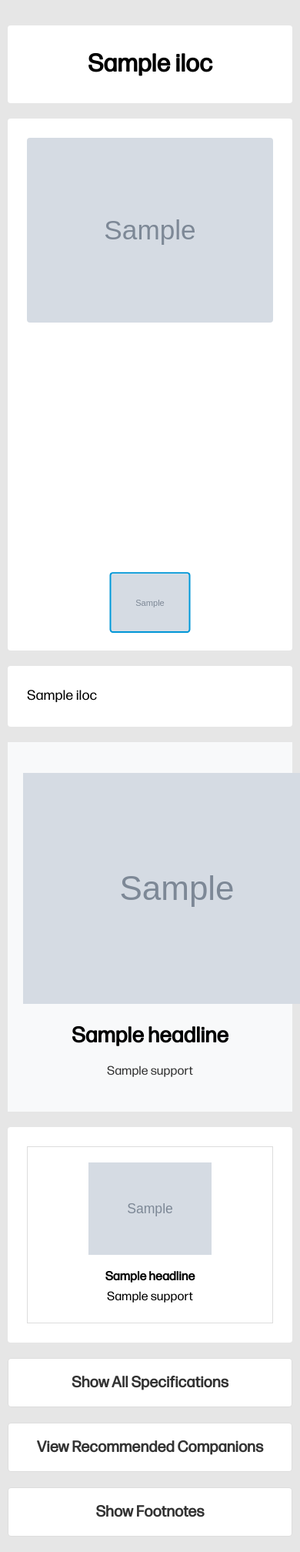
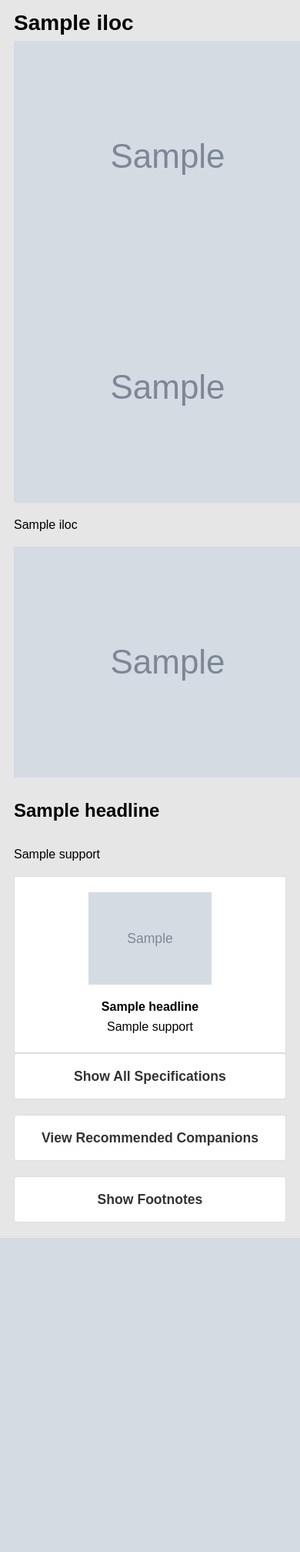
Before and after one commit to jinjernot/leliel, a Flask app: template templates/product_template.html in a window 390 px wide; the page is wider, and only the part inside the window is pictured. Shown: that part at 77% size. After the commit the page ends 1608 px from the top of that part, so only its background shows below. Run offline with Flask 3, Linux system fonts and the light colour scheme; the template is opened without the code that fills it: most values are stand-ins (such as "Sample title", 1, 10 or a date in 2020); grey boxes marked "Sample" are stand-in pictures.

Commit message:
Refactor CSS for improved responsiveness; replace fixed font sizes with relative units, and enhance mobile styles. Update JavaScript to correct footnotes toggle functionality in product template.

```diff
--- a/static/css/styles.css
+++ b/static/css/styles.css
@@ -1,18 +1,4 @@
-* {
-  box-sizing: border-box;
-  margin: 0;
-  padding: 0;
-}
-
-@font-face {
-  font-family: "Forma DJR Micro";
-  src: url(fonts/forma-djr-micro.otf);
-  src: url(fonts/forma-djr-micro.otf?#iefix) format("embedded-opentype"),
-    url("fonts/forma-djr-micro.woff") format("woff"),
-    url("fonts/forma-djr-display.ttf") format("truetype");
-  font-weight: normal;
-  font-style: normal;
-}
+/* static/css/styles.css */
 
 body {
   background-color: #e6e6e6;
@@ -29,8 +15,9 @@ a {
   color: inherit;
 }
 
+/* Use a relative unit (rem) instead of pixels */
 p {
-  font-size: 18px;
+  font-size: 1.125rem; /* Equivalent to 18px on a standard root font-size */
 }
 
 strong {
@@ -43,92 +30,7 @@ sup {
   color: #0096d6;
 }
 
-#ATF {
-  max-width: 80%;
-  min-width: 900px;
-  margin: 33px auto 0;
-  padding: 0 20px;
-}
-
-.content-card {
-  background: #ffffff;
-  padding: 25px;
-  margin-bottom: 20px;
-  border-radius: 4px;
-}
-
-.product-header {
-  text-align: center;
-}
-
-.product-description {
-  text-align: justify;
-}
-
-/* --- Product Gallery --- */
-.product-gallery-main {
-  min-height: 550px;
-  text-align: center;
-}
-
-.product-gallery-main img {
-  max-width: 100%;
-  height: auto;
-  border-radius: 4px;
-}
-
-.product-gallery-thumbs {
-  display: flex;
-  flex-wrap: wrap;
-  justify-content: center;
-  gap: 10px;
-  margin-top: 1rem;
-}
-
-.product-gallery-thumbs .thumb-item {
-  width: 100px;
-  height: 75px;
-  object-fit: cover;
-  cursor: pointer;
-  opacity: 0.7;
-  border: 2px solid transparent;
-  border-radius: 4px;
-  transition: all 0.2s ease-in-out;
-}
-
-.product-gallery-thumbs .thumb-item.active,
-.product-gallery-thumbs .thumb-item:hover {
-  opacity: 1;
-  border-color: #0096d6;
-  transform: scale(1.05);
-}
-
-/* --- MM (Marketing Message) Section --- */
-.mm-block {
-  background-color: #f8f9fa;
-  text-align: center;
-  padding: 40px 20px;
-  margin: 0 auto 20px auto;
-  max-width: 100%;
-}
-
-.mm-image img {
-  max-width: 600px;
-  height: auto;
-  margin-bottom: 20px;
-}
-
-.mm-text h3 {
-  font-size: 1.75rem;
-  margin-bottom: 10px;
-}
-
-.mm-text p {
-  max-width: 600px;
-  margin: 0 auto;
-  font-size: 1rem;
-  color: #333;
-}
+/* ... other styles ... */
 
 
 /* --- Features Section --- */
@@ -195,8 +97,9 @@ sup {
   flex-grow: 1;
 }
 
+/* Use a relative unit (rem) here as well */
 .companion-details p {
-    font-size: 16px;
+    font-size: 1rem; /* Equivalent to 16px */
     margin: 2px 0;
 }
 
@@ -205,7 +108,8 @@ sup {
 .expand-button {
   color: #333;
   text-align: center;
-  font-size: 20px;
+  /* Use a relative unit (rem) here too */
+  font-size: 1.25rem; /* Equivalent to 20px */
   cursor: pointer;
   background-color: #ffffff;
   padding: 15px;
@@ -233,6 +137,24 @@ sup {
 
 /* --- Responsive styles for mobile --- */
 @media (max-width: 767px) {
+  /* Add these rules to adjust font sizes on smaller screens */
+  h1 {
+    font-size: 1.75rem;
+  }
+
+  p {
+    font-size: 1rem;
+  }
+
+  .mm-text h3 {
+    font-size: 1.5rem;
+  }
+
+  .expand-button {
+    font-size: 1.1rem;
+  }
+
+  /* Your existing responsive styles */
   .features-grid, .companions-grid {
     flex-direction: column;
   }
--- a/static/js/superscript.js
+++ b/static/js/superscript.js
@@ -46,5 +46,5 @@ document.addEventListener('DOMContentLoaded', function() {
     // Toggle for tech specs, companions, and footnotes
     toggleDisplay('see-more', 'tech-specs');
     toggleDisplay('see-more-companions', 'companions');
-    toggleDisplay('see-more-footnotes', 'footnotes-content');
+    toggleDisplay('see-more-footnotes', 'footnotes');
 });
--- a/templates/product_template.html
+++ b/templates/product_template.html
@@ -115,7 +115,7 @@
 
     <h2 id="see-more-footnotes" class="expand-button">Show Footnotes</h2>
 
-    <div id="footnotes-content" class="content-card" style="display: none;">
+    <div id="footnotes" class="content-card" style="display: none;">
       <table class="footnotes-table">
         <tbody>
           {% if df_disclaimers is defined and not df_disclaimers.empty %}
```
